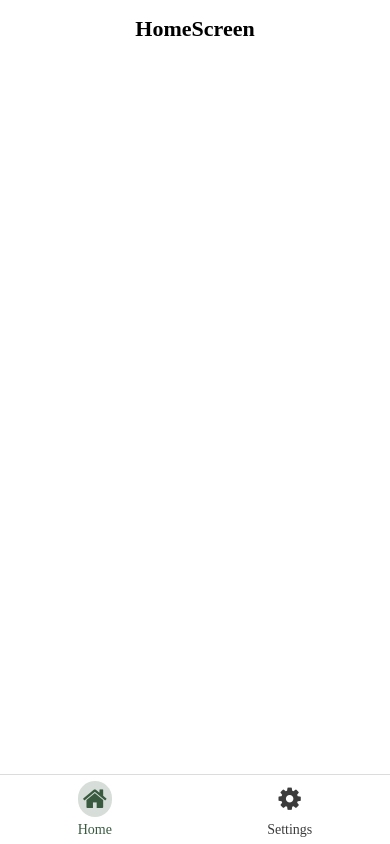
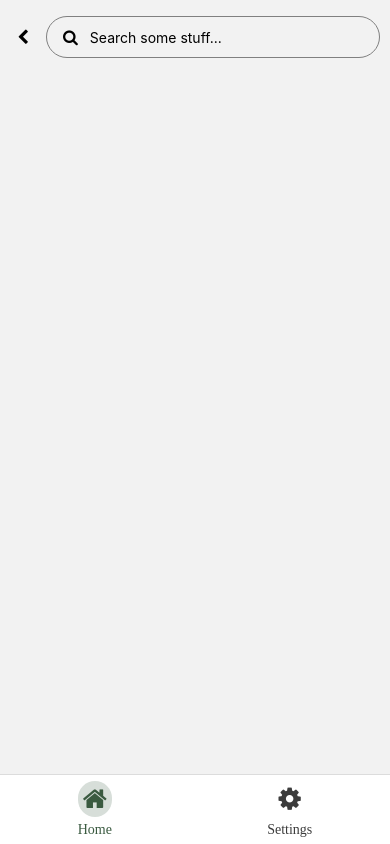
Before and after one commit to JGeek00/air-quality-now, a React Native app: screen /SearchScreen in a window 390 px wide. Built offline with nearby package versions, Linux system fonts and the light colour scheme.

Commit message:
Added search

```diff
--- a/package.json
+++ b/package.json
@@ -29,6 +29,7 @@
     "@types/jest": "^26.0.23",
     "@types/react": "^18.0.21",
     "@types/react-native": "^0.70.6",
+    "@types/react-native-vector-icons": "^6.4.12",
     "@types/react-test-renderer": "^18.0.0",
     "@typescript-eslint/eslint-plugin": "^5.37.0",
     "@typescript-eslint/parser": "^5.37.0",
--- /dev/null
+++ b/src/components/IconButton/IconButton.tsx
@@ -0,0 +1,50 @@
+import { useState } from "react";
+import { GestureResponderEvent, Platform, Pressable, StyleSheet, View } from "react-native";
+import Icon from 'react-native-vector-icons/FontAwesome';
+
+interface IconButtonProps {
+  iconName: string,
+  iconSize: number,
+  onPress(event: GestureResponderEvent): void,
+  style?: object
+}
+
+const IconButton: React.FC<IconButtonProps> = ({ iconName, iconSize, onPress, style }) => {
+  const [pressing, setPressing] = useState<boolean>(false);
+
+  return (
+    <View style={[
+      styles.wrapper,
+      Platform.OS !== "android" && pressing ? {backgroundColor: '#ccc'} : null,
+      style
+    ]}>
+      <Pressable
+        onPress={onPress}
+        android_ripple={{color: '#ccc'}}
+        style={[
+          styles.pressable,
+          {width: iconSize+20, height: iconSize+20},
+        ]}
+        onPressIn={(e) => setPressing(true)}
+        onPressOut={(e) => setPressing(false)}
+      >
+        <Icon name={iconName} size={iconSize} />
+      </Pressable>
+    </View>
+  );
+}
+
+const styles = StyleSheet.create({
+  wrapper: {
+    borderRadius: 50,
+    overflow: 'hidden',
+  },
+  pressable: {
+    padding: 10,
+    borderRadius: 50,
+    justifyContent: 'center',
+    alignItems: 'center'
+  }
+})
+
+export default IconButton;
--- a/src/config/theme.ts
+++ b/src/config/theme.ts
@@ -1,5 +1,6 @@
 export const lightTheme = {
   primaryColor: 'rgb(58, 90, 64)',
+  primaryColorLight: 'rgba(58, 90, 64, 0.2)',
   backgroundColor: 'white',
   navigationBar: {
     backgroundColor: 'rgba(58, 90, 64, 0.2)',
--- a/src/router/Home.Router.tsx
+++ b/src/router/Home.Router.tsx
@@ -2,6 +2,7 @@ import { createStackNavigator } from '@react-navigation/stack';
 
 import HomeScreen from '../screens/Home/Home';
 import CustomAppBar from '../components/AppBar/AppBar';
+import SearchScreen from '../screens/Search/Search';
 
 const Stack = createStackNavigator();
 
@@ -13,7 +14,12 @@ const HomeRouter = () => {
         header: (props) => <CustomAppBar {...props} />
       }}
     >
-      <Stack.Screen name='HomeScreen' component={HomeScreen} />
+      <Stack.Screen name='HomeScreen' component={HomeScreen} options={{
+        headerShown: false
+      }} />
+      <Stack.Screen name='SearchScreen' component={SearchScreen} options={{
+        headerShown: false
+      }} />
     </Stack.Navigator>
   )
 }
--- a/src/screens/Home/Home.styles.ts
+++ b/src/screens/Home/Home.styles.ts
@@ -1,8 +1,40 @@
 import { lightTheme } from '../../config/theme';
 import { StyleSheet } from "react-native";
 
-export default StyleSheet.create({
+export const homeStyles =  StyleSheet.create({
   screen: {
-    backgroundColor: lightTheme.backgroundColor
+    backgroundColor: lightTheme.backgroundColor,
+    flex: 1
+  },
+  top: {
+    backgroundColor: lightTheme.primaryColorLight,
+    padding: 16,
+  },
+  appName: {
+    fontFamily: 'OpenSans-SemiBold',
+    fontSize: 22,
+    textAlign: 'center',
+    color: 'black'
+  },
+});
+
+export const searchButtonStyles = StyleSheet.create({
+  searchWrapper: {
+    overflow: 'hidden',
+    borderRadius: 20,
+    marginTop: 16,
+  },
+  searchPressable: {
+    borderRadius: 20,
+    borderColor: '#ccc',
+    borderWidth: 1,
+    padding: 10,
+    flexDirection: 'row',
+  },
+  searchIcon: {
+    marginLeft: 5
+  },
+  searchText: {
+    marginLeft: 10
   }
 });
--- a/src/screens/Home/Home.tsx
+++ b/src/screens/Home/Home.tsx
@@ -1,13 +1,17 @@
-import { Dimensions, ScrollView, Text, View } from "react-native";
-import { lightTheme } from "../../config/theme";
+import { Text, View } from "react-native";
 
-import styles from "./Home.styles";
+import {homeStyles as styles} from "./Home.styles";
+import SearchButton from "./SearchButton";
 
 
 const HomeScreen = () => {
   return (
-    <ScrollView style={styles.screen}>
-    </ScrollView>
+    <View style={styles.screen}>
+      <View style={styles.top}>
+        <Text style={styles.appName}>Air Quality Now</Text>
+        <SearchButton />
+      </View>
+    </View>
   );
 }
 
--- /dev/null
+++ b/src/screens/Home/SearchButton.tsx
@@ -0,0 +1,26 @@
+import { useNavigation } from "@react-navigation/native";
+import React from "react";
+import { Pressable, Text, View } from "react-native";
+import Icon from 'react-native-vector-icons/FontAwesome';
+
+import {searchButtonStyles as styles} from './Home.styles';
+
+const SearchButton = () => {
+
+  const navigation = useNavigation();
+
+  return (
+    <View style={styles.searchWrapper}>
+      <Pressable
+        style={styles.searchPressable}
+        android_ripple={{color: '#ccc'}}
+        onPress={() => navigation.navigate('SearchScreen')}
+      >
+        <Icon name="search" size={16} style={styles.searchIcon} />
+        <Text style={styles.searchText}>Search some stuff...</Text>
+      </Pressable>
+    </View>
+  );
+}
+
+export default SearchButton;
--- /dev/null
+++ b/src/screens/Search/Search.styles.ts
@@ -0,0 +1,41 @@
+import { StyleSheet } from "react-native";
+import { lightTheme } from "../../config/theme";
+
+export default StyleSheet.create({
+  backButton: {
+    marginLeft: 5,
+    marginRight: 5
+  },
+  searchBox: {
+    marginTop: 16,
+    flexDirection: 'row',
+    alignItems: 'center'
+  },
+  searchFieldContainer: {
+    flexDirection: 'row',
+    justifyContent: 'space-between',
+    alignItems: 'center',
+    flex: 1,
+    borderColor: 'grey',
+    borderWidth: 1,
+    borderRadius: 30,
+    paddingLeft: 16,
+    marginRight: 10,
+  },
+  mainItems: {
+    flexDirection: 'row',
+    justifyContent: 'flex-start',
+    alignItems: 'center'
+  },
+  searchField: {
+    paddingTop: 5,
+    paddingLeft: 12,
+    paddingRight: 16,
+    paddingBottom: 5,
+    height: 40
+  },
+  searchFieldFocused: {
+    borderColor: lightTheme.primaryColor,
+    fontFamily: 'OpenSans-Regular'
+  }
+});
--- /dev/null
+++ b/src/screens/Search/Search.tsx
@@ -0,0 +1,56 @@
+import { useNavigation } from "@react-navigation/native";
+import React, { useState } from "react";
+import { SafeAreaView, TextInput, View } from "react-native";
+import Icon from 'react-native-vector-icons/FontAwesome';
+import IconButton from "../../components/IconButton/IconButton";
+
+import styles from './Search.styles';
+
+const SearchScreen = () => {
+  const [searchFocusedFocused, setSearchFocused] = useState<boolean>(false);
+  const [searchValue, setSearchValue] = useState<string>('');
+
+  const navigation = useNavigation();
+
+  return (
+    <SafeAreaView>
+      <View style={styles.searchBox}>
+        {navigation.canGoBack() ? (
+          <IconButton
+            style={styles.backButton}
+            iconName="chevron-left"
+            iconSize={16}
+            onPress={(e) => {navigation.goBack()}}
+          />
+        ) : null}
+        <View
+          style={[styles.searchFieldContainer, searchFocusedFocused ? styles.searchFieldFocused : null]}
+        >
+          <View style={styles.mainItems}>
+            <Icon name="search" size={16} />
+            <TextInput
+              value={searchValue}
+              onChange={(e) => setSearchValue(e.nativeEvent.text)}
+              style={styles.searchField}
+              onFocus={() => setSearchFocused(true)}
+              onBlur={() => setSearchFocused(false)}
+              placeholder="Search some stuff..."
+              keyboardType="web-search"
+              returnKeyType="search"
+            />
+          </View>
+          {searchValue ? (
+            <IconButton
+              style={{marginRight: 5}}
+              iconName="remove"
+              iconSize={16}
+              onPress={(_) => {setSearchValue('')}}
+            />
+          ) : null}
+        </View>
+      </View>
+    </SafeAreaView>
+  );
+}
+
+export default SearchScreen;
```
Also changed, not shown: 1 other file (tests, documents, lock files or other folders).
